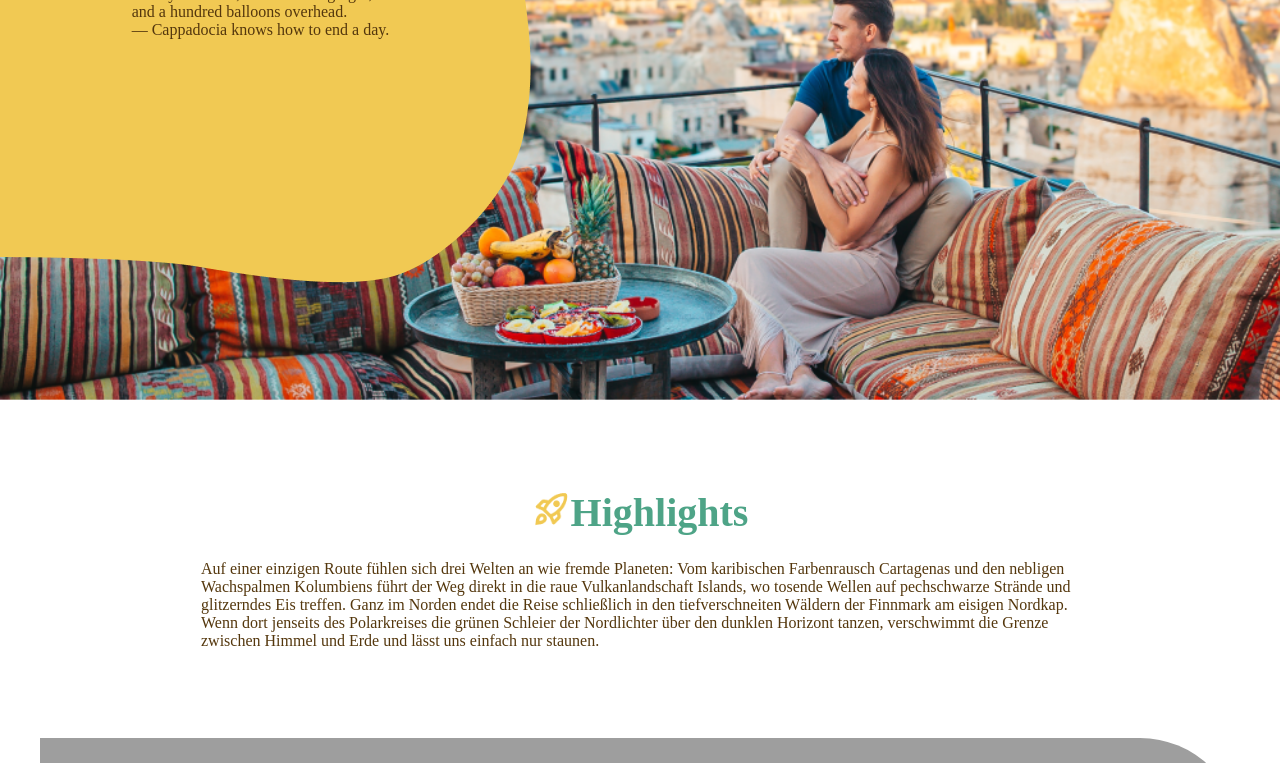
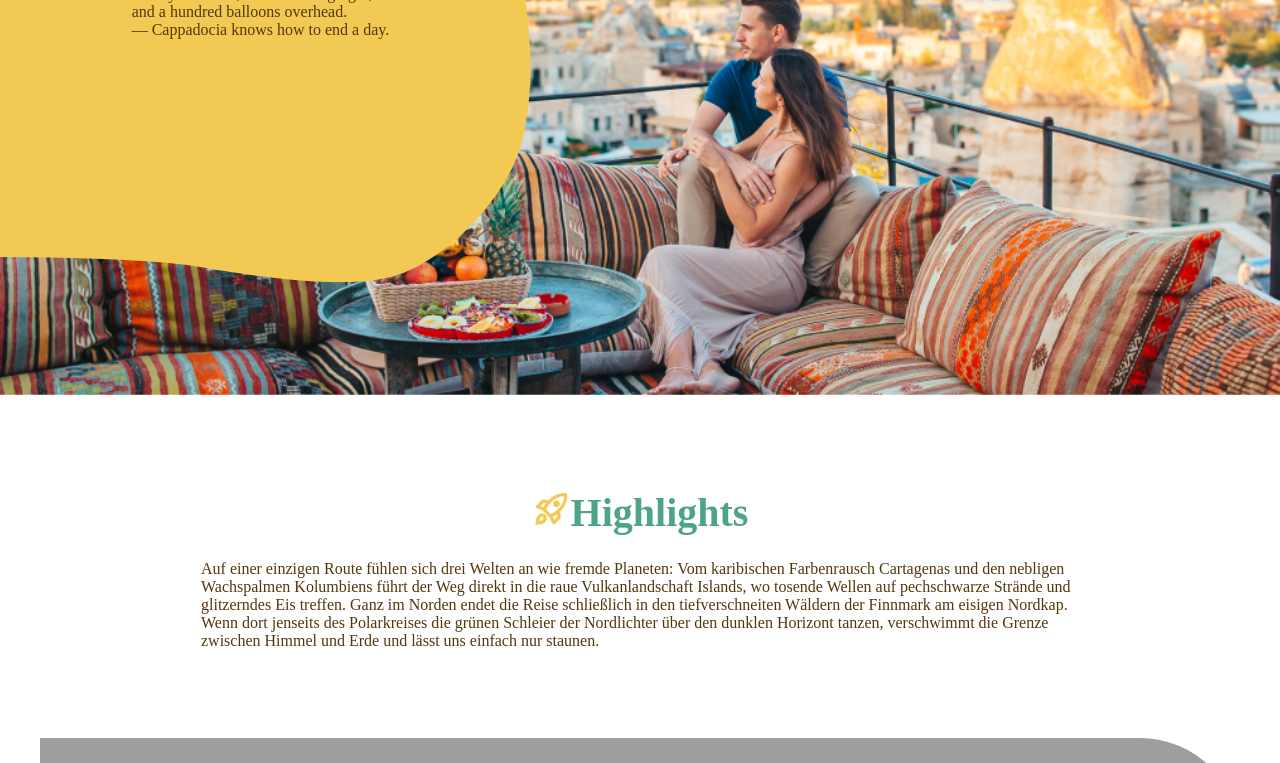
Before and after one commit to funnysmyl/TravelBlog, a plain HTML site: page index.html in a window 1280 px wide. Shown: the part 396-1159 px from the top of the page. Drawn offline with Linux system fonts and the light colour scheme; grey boxes are pictures that could not be loaded; files whose address does not match are found by name; a web font is replaced by a local one.

Commit message:
fixed background size cappadocia-section to 1440px

```diff
--- a/css styles/style.css
+++ b/css styles/style.css
@@ -42,7 +42,8 @@
 .cappadocia-section {
     background-image: url(/assets/img/yellow-box/header-photo.png);
     background-repeat: no-repeat;
-    background-size: cover;
+    background-size: 1440px;
+    background-position: center;
     display: flex;
     justify-content: start
 }
```
